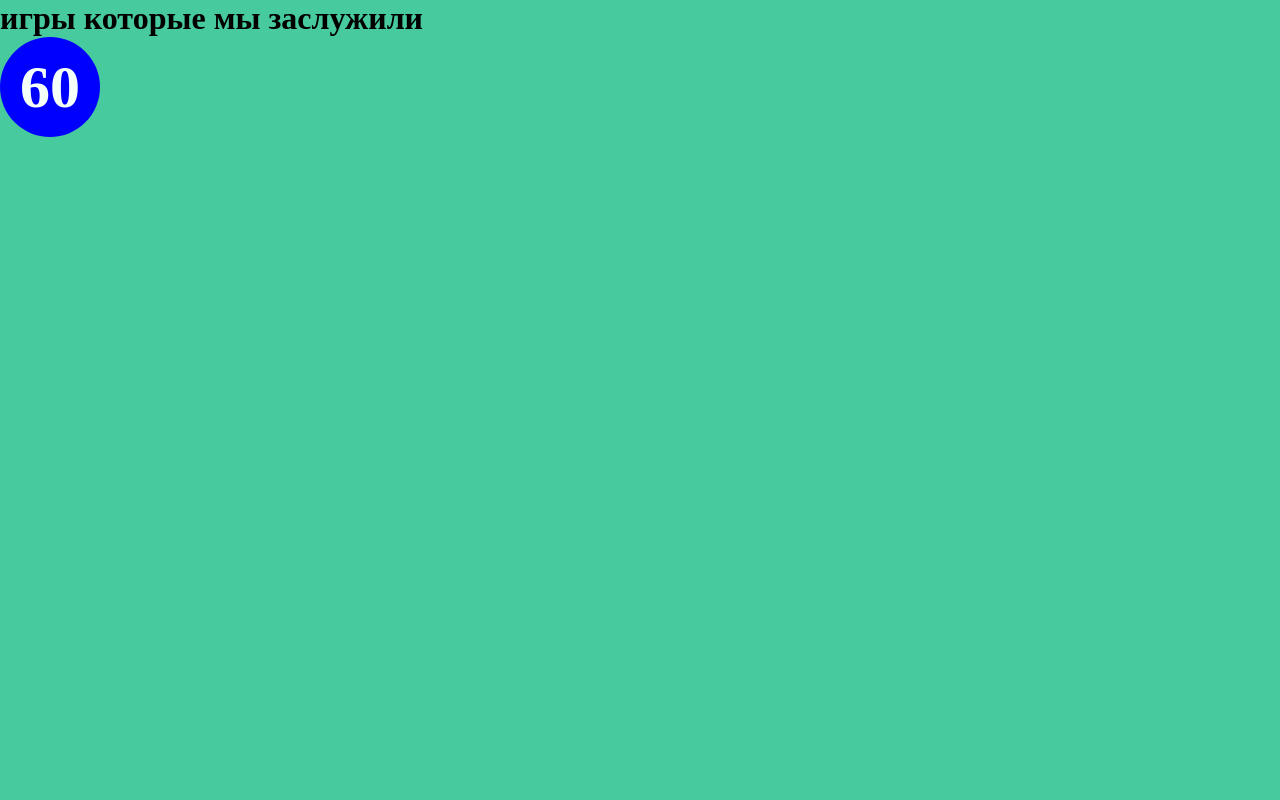
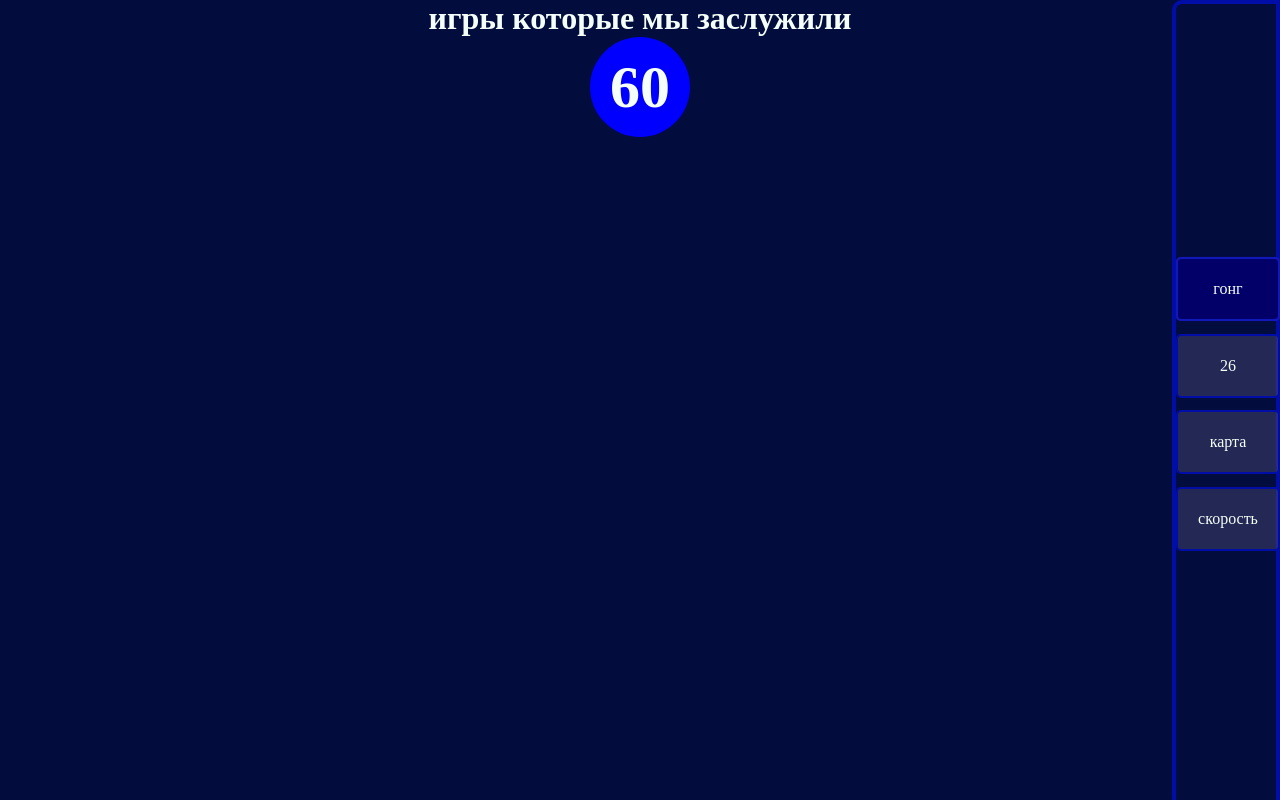
Before and after one commit to 1351618/games_we_deserve, a plain HTML site: page index.html in a window 1280 px wide. Drawn offline with Linux system fonts and the light colour scheme.

Commit message:
side-navigation-bar

```diff
--- a/index.css
+++ b/index.css
@@ -1,10 +1,67 @@
 * {
     margin: 0;
     padding: 0;
+    color: #f5fffa;
 }
 
 .body {
-    background-color: rgb(70, 202, 158);
+    background-color: rgb(2 12 61);
+    display: flex;
+    flex-direction: column;
+    align-items: center;
+}
+
+.side-navigation-bar {
+    position: fixed;
+    right: 0;
+    height: 100vh;
+    width: 100px;
+    color: yellowgreen;
+    border: 4px solid #000da7;
+    border-top-left-radius: 10px;
+    border-bottom-left-radius: 10px;
+    display: flex;
+    flex-direction: column;
+    justify-content: center;
+}
+.side-navigation-bar ul {
+    display: flex;
+    flex-direction: column;
+    gap: 1vw;
+}
+
+.side-navigation-bar ul li {
+    height: 60px;
+    width: 100%;
+    background-color: #4948717a;
+    border-radius: 5px;
+    border: 2px solid #000da7;
+    display: flex;
+    justify-content: center;
+    align-items: center;
+}
+
+.side-navigation-bar ul li.active {
+    animation: pulsation 4s infinite;
+}
+@keyframes pulsation {
+    0% {
+        box-shadow: inset 0 0 4px #5947ff, inset 0 0 8px #5947ff,
+            0 0 4px #5947ff, 0 0 8px #5947ff;
+        border: 2px solid #5947ff;
+        background-color: #0000ff;
+    }
+    50% {
+        box-shadow: none;
+        border: 2px solid #000da7;
+        background-color: #020043;
+    }
+    100% {
+        box-shadow: inset 0 0 4px #5947ff, inset 0 0 8px #5947ff,
+            0 0 4px #5947ff, 0 0 8px #5947ff;
+        border: 2px solid #5947ff;
+        background-color: #0000ff;
+    }
 }
 
 .block-timer {
--- a/index.html
+++ b/index.html
@@ -9,6 +9,14 @@
         <title>игры которые мы заслужили</title>
     </head>
     <body class="body">
+        <div class="side-navigation-bar">
+            <ul>
+                <li class="active">гонг</li>
+                <li>26</li>
+                <li>карта</li>
+                <li>скорость</li>
+            </ul>
+        </div>
         <h1>игры которые мы заслужили</h1>
         <script src="./index.js" type="module"></script>
     </body>
```
